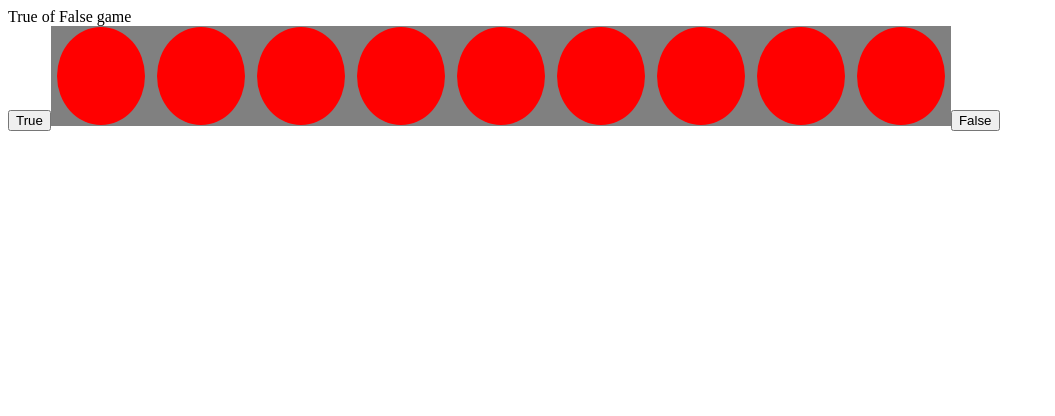
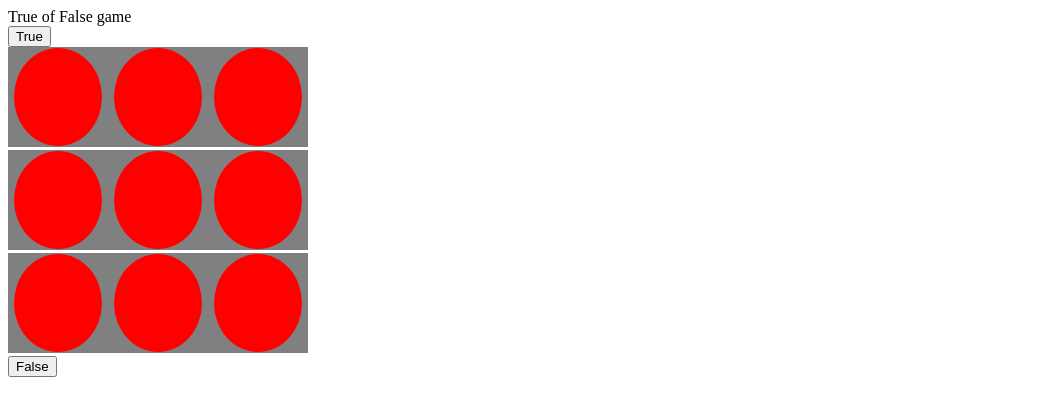
Before and after one commit to reo867/TFGame, a Next.js app: page / in a window 1280 px wide. Shown: the top 416 px of the page, without its empty margins (0-1055 px from the left). Built offline with nearby package versions, Linux system fonts and the light colour scheme.

Commit message:
見た目を修正

```diff
--- a/app/page.tsx
+++ b/app/page.tsx
@@ -22,16 +22,22 @@ export default function Home() {
                 <span>True</span>
               </button>
 
-
+          <div>
             <Button team={team}/>
             <Button team={team}/>
             <Button team={team}/>
+          </div>
+          <div>
             <Button team={team}/>
             <Button team={team}/>
             <Button team={team}/>
+          </div>
+          <div>
             <Button team={team}/>
             <Button team={team}/>
             <Button team={team}/>
+          </div>
+
 
               <button onClick={() => setTeam(false)}>
                 <span>False</span>
```
